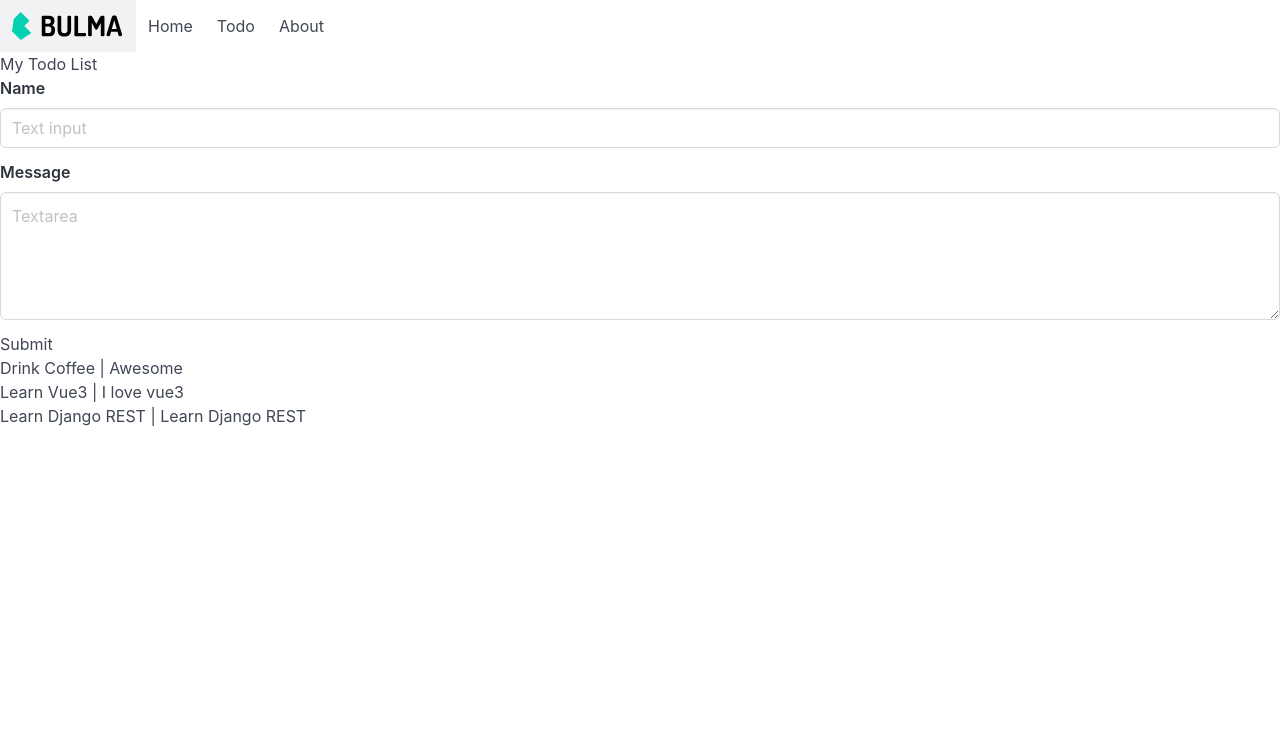
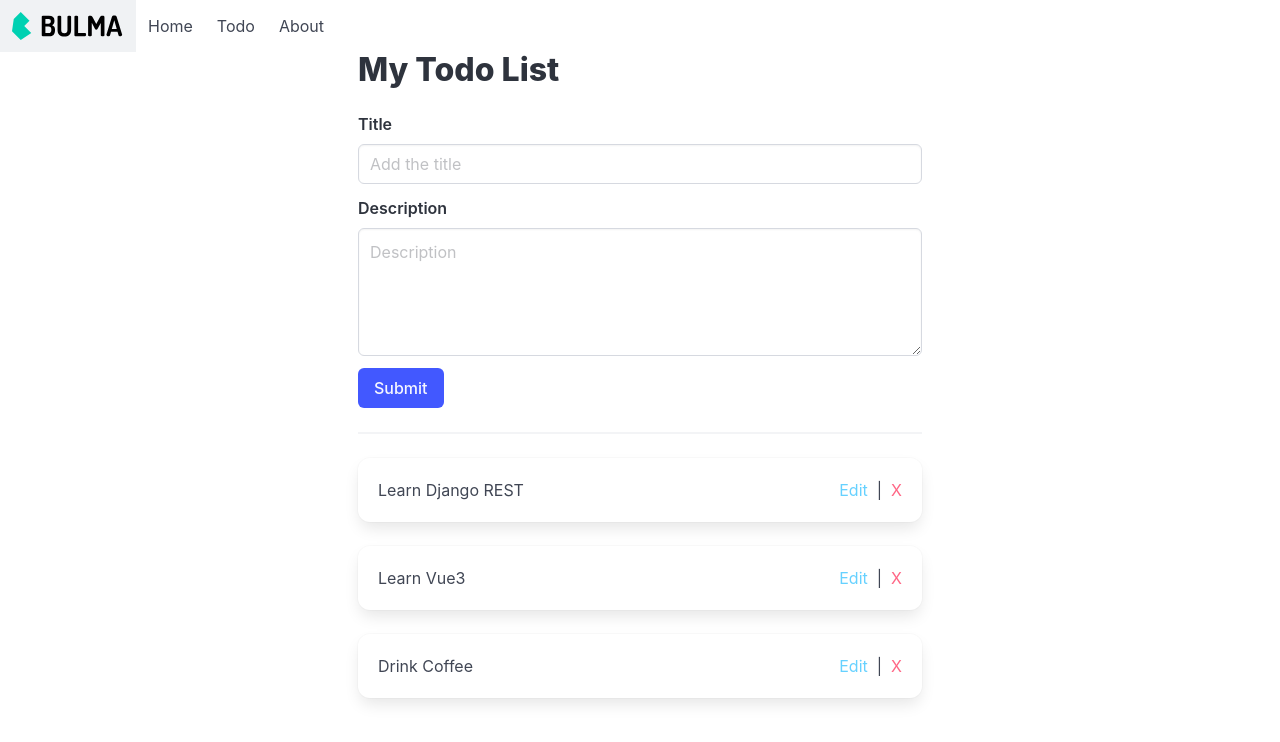
Before and after one commit to cckcoder/vue-101, a Vue app: page /todos in a window 1280 px wide. Shown: the top 742 px of the page. Built offline with nearby package versions, Linux system fonts and the light colour scheme.

Commit message:
update: use dymanic route, emit

```diff
--- /dev/null
+++ b/src/components/TodoList.vue
@@ -0,0 +1,36 @@
+<script setup>
+import { computed } from 'vue'
+import { useRouter } from 'vue-router'
+
+const router = useRouter()
+const emit = defineEmits(['deleteTodo'])
+
+const props = defineProps({
+  todos: Array
+})
+
+const reverseTodos = computed(() => {
+  return props.todos.slice(0).reverse()
+})
+
+const deleteTodoItem = (id) => {
+  emit('deleteTodo', id)
+}
+
+const todoDetailById = (id) => router.push({ name: 'todo-detail', params: { id } })
+</script>
+
+<template>
+  <div v-for="todo in reverseTodos" :key="todo.title" class="box">
+    <div class="is-flex is-justify-content-space-between">
+      <p>{{ todo.title }}</p>
+      <div>
+        <span @click="todoDetailById(todo.id)" class="has-text-info">Edit</span>
+        &nbsp;|&nbsp;
+        <span class="has-text-danger" @click="deleteTodoItem(todo.id)">X</span>
+      </div>
+    </div>
+  </div>
+</template>
+
+<style scoped></style>
--- a/src/router/index.js
+++ b/src/router/index.js
@@ -1,6 +1,7 @@
 import { createRouter, createWebHistory } from 'vue-router'
 import HomeView from '../views/HomeView.vue'
 import TodoView from '../views/TodoView.vue'
+import TodoDetail from '../views/TodoDetail.vue'
 
 const router = createRouter({
   history: createWebHistory(import.meta.env.BASE_URL),
@@ -16,6 +17,12 @@ const router = createRouter({
       component: TodoView
     },
     {
+      path: '/todo/:id',
+      name: 'todo-detail',
+      component: TodoDetail,
+      props: true
+    },
+    {
       path: '/about',
       name: 'about',
       // route level code-splitting
--- /dev/null
+++ b/src/views/TodoDetail.vue
@@ -0,0 +1,19 @@
+<script setup>
+import { useRouter } from 'vue-router'
+
+const router = useRouter()
+
+const goHomePage = () => router.push({ name: 'home' })
+const goPreviousPage = () => router.go(-1)
+</script>
+
+<template>
+  <div>
+    <h1>Todo Detail</h1>
+    <p>Todo ID {{ $route.params.id }}</p>
+    <div>
+      <button @click="goHomePage" class="button is-link">Go Home</button>&nbsp;
+      <button @click="goPreviousPage" class="button is-link is-light">Previous</button>
+    </div>
+  </div>
+</template>
--- a/src/views/TodoView.vue
+++ b/src/views/TodoView.vue
@@ -1,40 +1,69 @@
 <script setup>
-import { ref } from 'vue'
+import { ref, reactive } from 'vue'
+import TodoList from '@/components/TodoList.vue'
 
-const title = ref('My Todo List')
 const todos = ref([
   { id: 1, title: 'Drink Coffee', description: 'Awesome' },
   { id: 2, title: 'Learn Vue3', description: 'I love vue3' },
   { id: 3, title: 'Learn Django REST', description: 'Learn Django REST' }
 ])
 
+const todoData = reactive({
+  title: '',
+  description: ''
+})
+
+const title = ref('My Todo List')
+
+const resetTodoData = () => {
+  todoData.title = ''
+  todoData.description = ''
+}
+
+const deleteTodoItem = (id) => {
+  todos.value = todos.value.filter((todo) => todo.id != id)
+}
+
 const submitTodoForm = () => {
-  console.log('form submit')
+  todos.value.push({ ...todoData })
+  resetTodoData()
 }
 </script>
 
 <template>
-  <div>
-    <h1>{{ title }}</h1>
+  <div class="container">
+    <div class="columns is-mobile">
+      <div class="column is-half is-offset-one-quarter">
+        <h1 class="title">{{ title }}</h1>
         <form @submit.prevent="submitTodoForm">
           <div class="field">
-        <label class="label">Name</label>
+            <label class="label">Title</label>
             <div class="control">
-          <input class="input" type="text" placeholder="Text input" />
+              <input
+                v-model="todoData.title"
+                class="input"
+                type="text"
+                placeholder="Add the title"
+              />
             </div>
           </div>
           <div class="field">
-        <label class="label">Message</label>
+            <label class="label">Description</label>
             <div class="control">
-          <textarea class="textarea" placeholder="Textarea"></textarea>
+              <textarea
+                v-model="todoData.description"
+                class="textarea"
+                placeholder="Description"
+              ></textarea>
             </div>
           </div>
-      <button>Submit</button>
+          <div class="control">
+            <button class="button is-link">Submit</button>
+          </div>
         </form>
-    <ul>
-      <li v-for="todo in todos" :key="todo.id">
-        <p>{{ todo.title }} | {{ todo.description }}</p>
-      </li>
-    </ul>
+        <hr />
+        <TodoList :todos="todos" @delete-todo="deleteTodoItem" />
+      </div>
+    </div>
   </div>
 </template>
```
Lines whose indentation alone changed are shown as unchanged.
